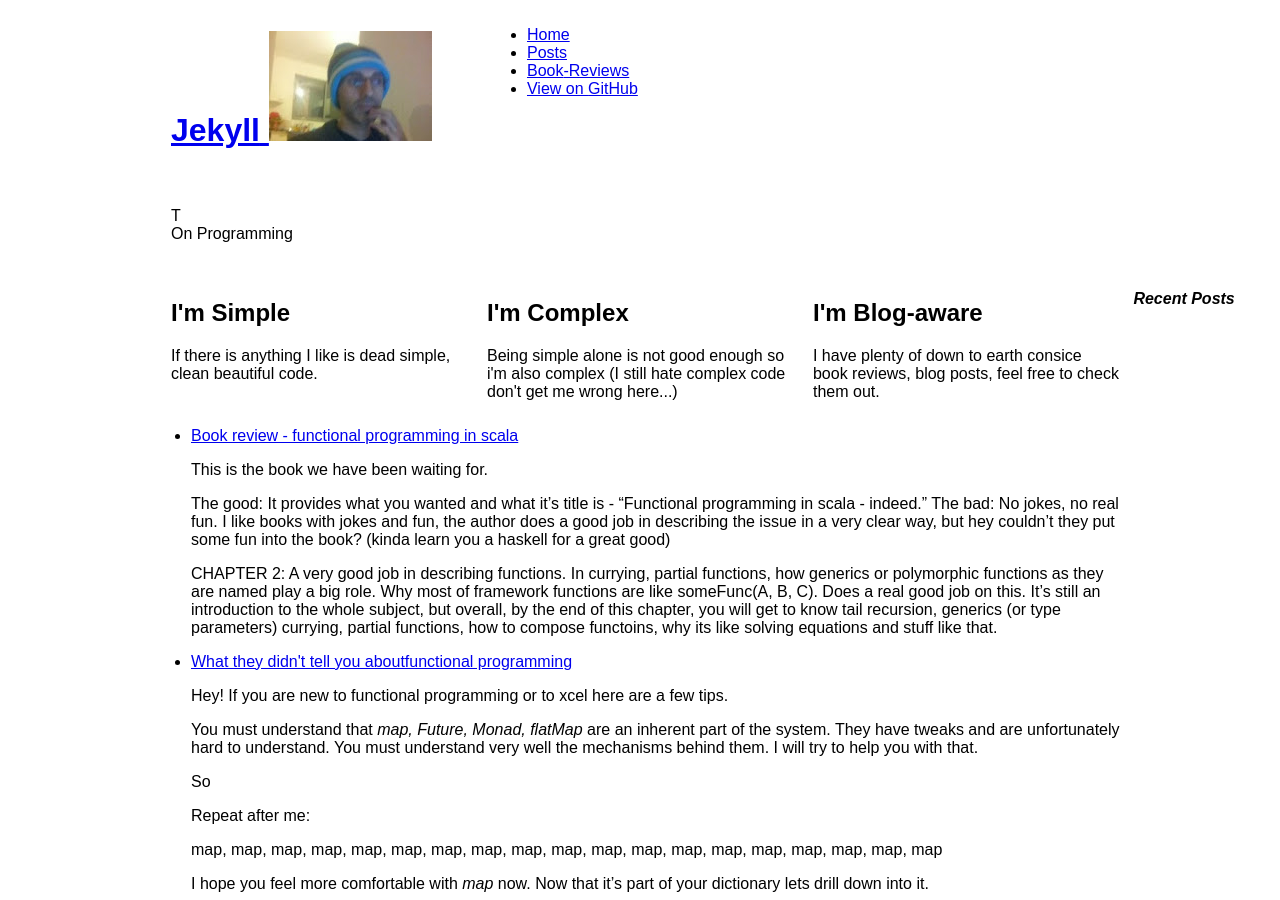
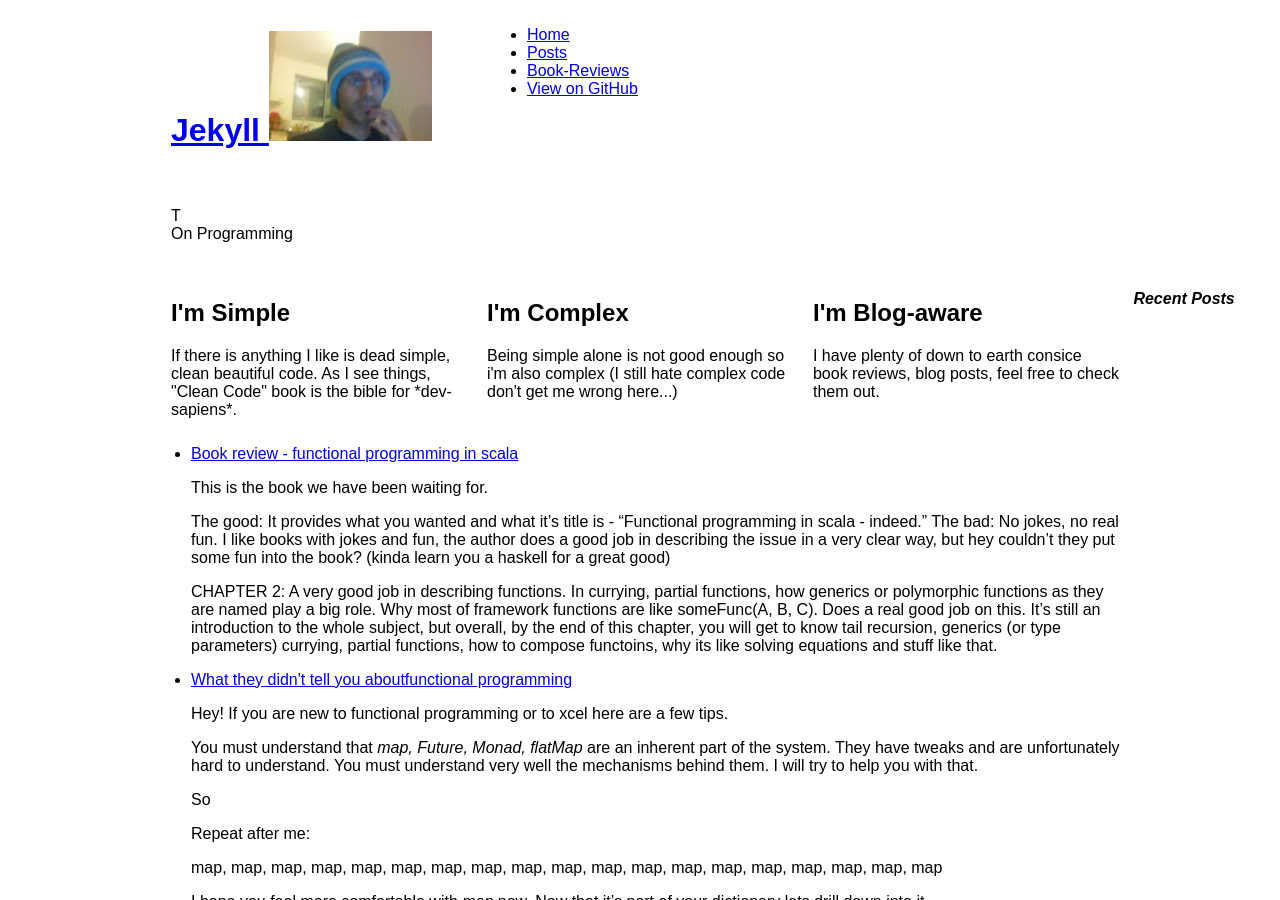
Before and after one commit to tomer-ben-david-archive/tomer-ben-david-archive.github.io, a Jekyll site: the page built from index.html, in a window 1280 px wide and 900 px high. Built offline with Jekyll 4.4.1, drawn with Linux system fonts in a browser that asks for light colours.

Commit message:
dev-sapiens

```diff
--- a/index.html
+++ b/index.html
@@ -16,7 +16,7 @@ overview: true
     <div class="unit one-third">
       <h2>I'm Simple</h2>
       <p>
-If there is anything I like is dead simple, clean beautiful code.
+If there is anything I like is dead simple, clean beautiful code.  As I see things, "Clean Code" book is the bible for *dev-sapiens*.
       </p>
     </div>
     <div class="unit one-third">
```
